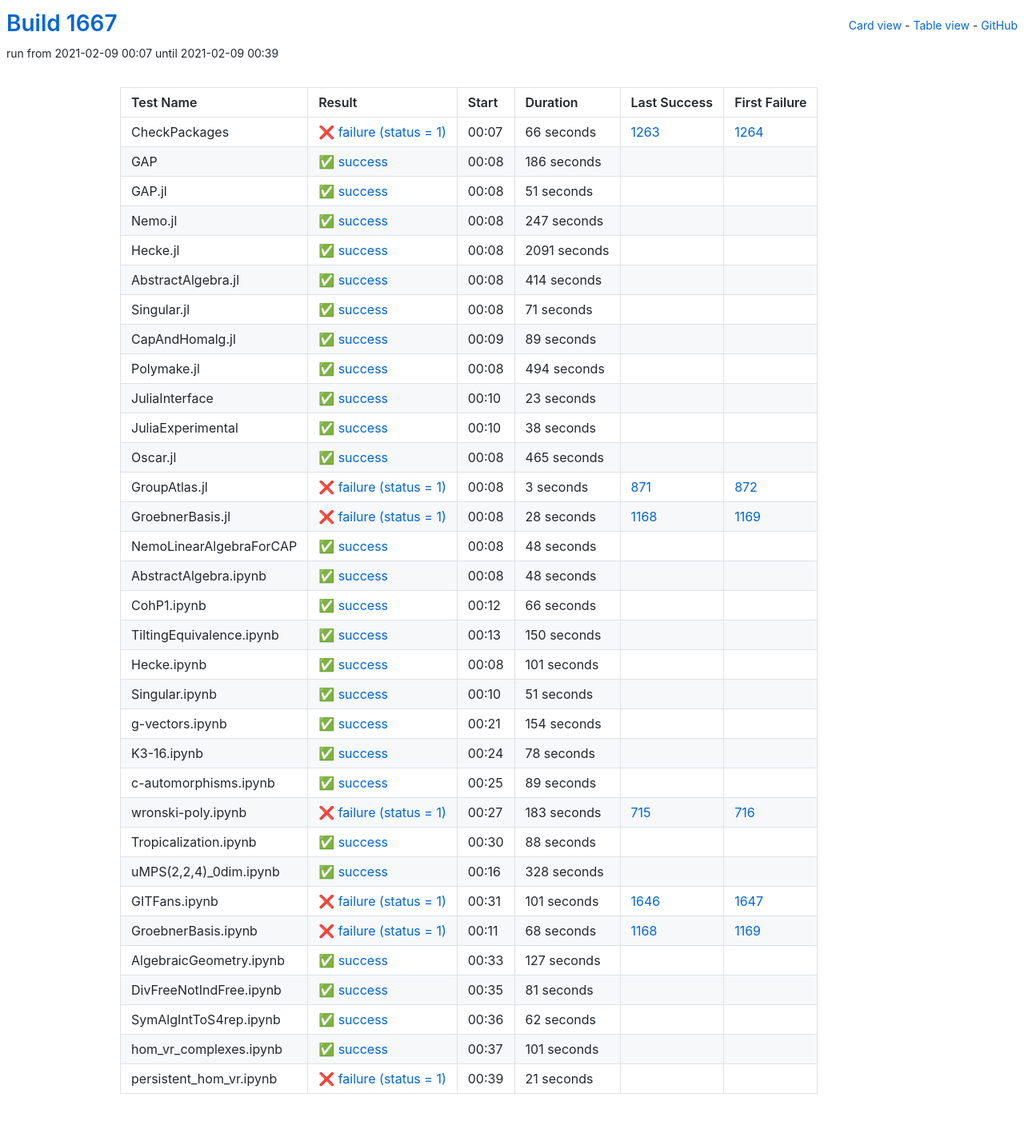
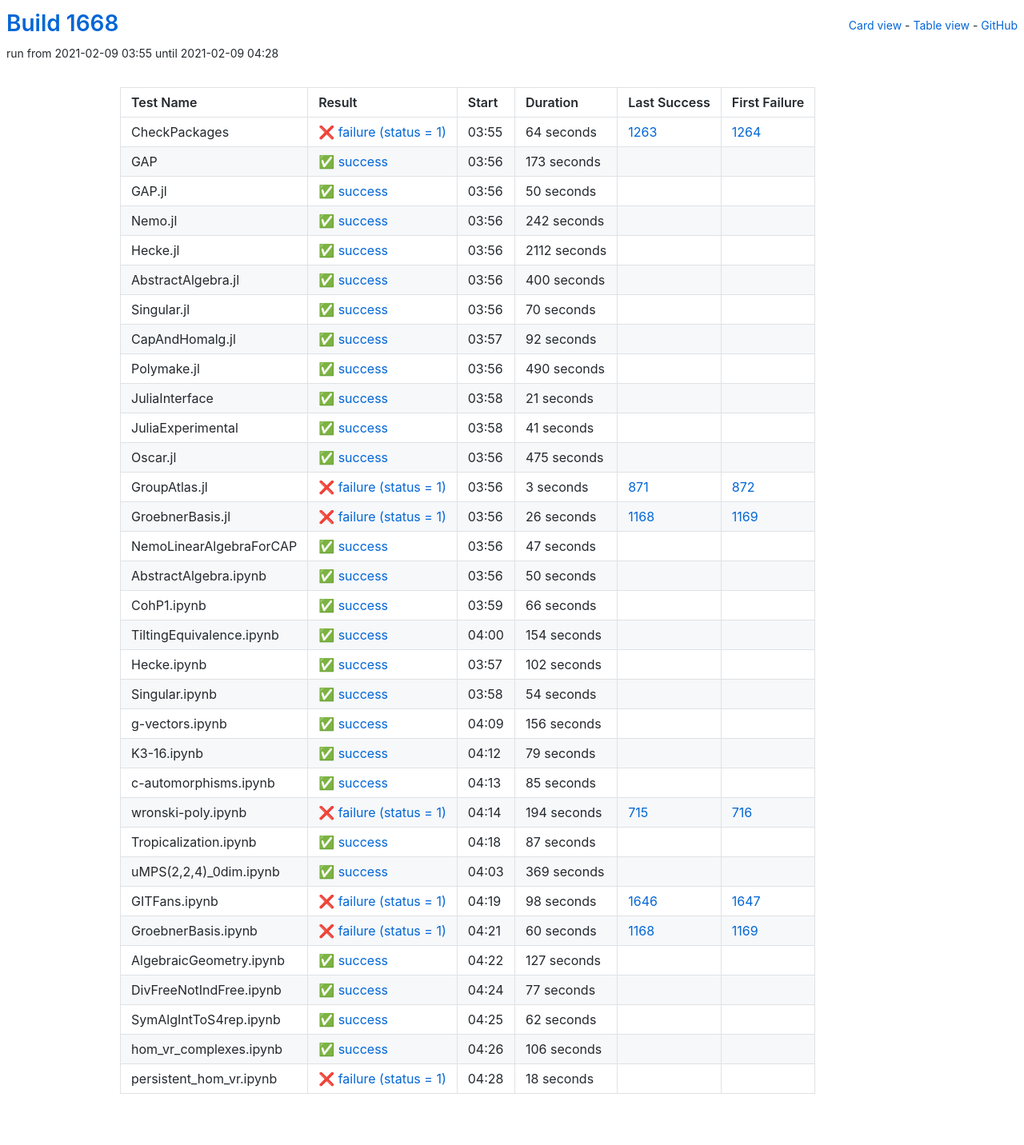
Before and after one commit to oscar-system/oscar-ci-status-stable, a Jekyll site: the page built from table.html, in a window 1280 px wide. Shown: the whole page at 80% size. Built offline with Jekyll 4.4.1, drawn with Linux system fonts in a browser that asks for light colours.

Commit message:
Build #1668

```diff
--- a/_data/ci.yml
+++ b/_data/ci.yml
@@ -1,6 +1,6 @@
 ---
-build: 1667
-build_url: https://oscarci.mathematik.uni-kl.de/job/oscar-stable/1667/
+build: 1668
+build_url: https://oscarci.mathematik.uni-kl.de/job/oscar-stable/1668/
 job: oscar-stable
 organization: oscar-system
 repo: oscar-ci-status-stable
@@ -8,152 +8,152 @@ repourl: https://github.com/oscar-system/oscar-ci-status-stable
 tests:
 - name: CheckPackages
   id: checkpackages
-  log: https://oscarci.mathematik.uni-kl.de/job/oscar-stable/1667/artifact/logs/build-1667/CheckPackages.log
-  start: 2021-02-09 00:07
+  log: https://oscarci.mathematik.uni-kl.de/job/oscar-stable/1668/artifact/logs/build-1668/CheckPackages.log
+  start: 2021-02-09 03:55
   success: false
   exitcode: 1
   status: failure
-  duration: 66
+  duration: 64
   last_success: 1263
   last_success_url: https://oscarci.mathematik.uni-kl.de/job/oscar-stable/1263/
   first_failure: 1264
   first_failure_url: https://oscarci.mathematik.uni-kl.de/job/oscar-stable/1264/
 - name: GAP
   id: gap
-  log: https://oscarci.mathematik.uni-kl.de/job/oscar-stable/1667/artifact/logs/build-1667/GAP.log
-  start: 2021-02-09 00:08
+  log: https://oscarci.mathematik.uni-kl.de/job/oscar-stable/1668/artifact/logs/build-1668/GAP.log
+  start: 2021-02-09 03:56
   success: true
   exitcode: 0
   status: success
-  duration: 186
+  duration: 173
   last_success: false
   last_success_url:
   first_failure: false
   first_failure_url:
 - name: GAP.jl
   id: gap-jl
-  log: https://oscarci.mathematik.uni-kl.de/job/oscar-stable/1667/artifact/logs/build-1667/GAP.jl.log
-  start: 2021-02-09 00:08
+  log: https://oscarci.mathematik.uni-kl.de/job/oscar-stable/1668/artifact/logs/build-1668/GAP.jl.log
+  start: 2021-02-09 03:56
   success: true
   exitcode: 0
   status: success
-  duration: 51
+  duration: 50
   last_success: false
   last_success_url:
   first_failure: false
   first_failure_url:
 - name: Nemo.jl
   id: nemo-jl
-  log: https://oscarci.mathematik.uni-kl.de/job/oscar-stable/1667/artifact/logs/build-1667/Nemo.jl.log
-  start: 2021-02-09 00:08
+  log: https://oscarci.mathematik.uni-kl.de/job/oscar-stable/1668/artifact/logs/build-1668/Nemo.jl.log
+  start: 2021-02-09 03:56
   success: true
   exitcode: 0
   status: success
-  duration: 247
+  duration: 242
   last_success: false
   last_success_url:
   first_failure: false
   first_failure_url:
 - name: Hecke.jl
   id: hecke-jl
-  log: https://oscarci.mathematik.uni-kl.de/job/oscar-stable/1667/artifact/logs/build-1667/Hecke.jl.log
-  start: 2021-02-09 00:08
+  log: https://oscarci.mathematik.uni-kl.de/job/oscar-stable/1668/artifact/logs/build-1668/Hecke.jl.log
+  start: 2021-02-09 03:56
   success: true
   exitcode: 0
   status: success
-  duration: 2091
+  duration: 2112
   last_success: false
   last_success_url:
   first_failure: false
   first_failure_url:
 - name: AbstractAlgebra.jl
   id: abstractalgebra-jl
-  log: https://oscarci.mathematik.uni-kl.de/job/oscar-stable/1667/artifact/logs/build-1667/AbstractAlgebra.jl.log
-  start: 2021-02-09 00:08
+  log: https://oscarci.mathematik.uni-kl.de/job/oscar-stable/1668/artifact/logs/build-1668/AbstractAlgebra.jl.log
+  start: 2021-02-09 03:56
   success: true
   exitcode: 0
   status: success
-  duration: 414
+  duration: 400
   last_success: false
   last_success_url:
   first_failure: false
   first_failure_url:
 - name: Singular.jl
   id: singular-jl
-  log: https://oscarci.mathematik.uni-kl.de/job/oscar-stable/1667/artifact/logs/build-1667/Singular.jl.log
-  start: 2021-02-09 00:08
+  log: https://oscarci.mathematik.uni-kl.de/job/oscar-stable/1668/artifact/logs/build-1668/Singular.jl.log
+  start: 2021-02-09 03:56
   success: true
   exitcode: 0
   status: success
-  duration: 71
+  duration: 70
   last_success: false
   last_success_url:
   first_failure: false
   first_failure_url:
 - name: CapAndHomalg.jl
   id: capandhomalg-jl
-  log: https://oscarci.mathematik.uni-kl.de/job/oscar-stable/1667/artifact/logs/build-1667/CapAndHomalg.jl.log
-  start: 2021-02-09 00:09
+  log: https://oscarci.mathematik.uni-kl.de/job/oscar-stable/1668/artifact/logs/build-1668/CapAndHomalg.jl.log
+  start: 2021-02-09 03:57
   success: true
   exitcode: 0
   status: success
-  duration: 89
+  duration: 92
   last_success: false
   last_success_url:
   first_failure: false
   first_failure_url:
 - name: Polymake.jl
   id: polymake-jl
-  log: https://oscarci.mathematik.uni-kl.de/job/oscar-stable/1667/artifact/logs/build-1667/Polymake.jl.log
-  start: 2021-02-09 00:08
+  log: https://oscarci.mathematik.uni-kl.de/job/oscar-stable/1668/artifact/logs/build-1668/Polymake.jl.log
+  start: 2021-02-09 03:56
   success: true
   exitcode: 0
   status: success
-  duration: 494
+  duration: 490
   last_success: false
   last_success_url:
   first_failure: false
   first_failure_url:
 - name: JuliaInterface
   id: juliainterface
-  log: https://oscarci.mathematik.uni-kl.de/job/oscar-stable/1667/artifact/logs/build-1667/JuliaInterface.log
-  start: 2021-02-09 00:10
+  log: https://oscarci.mathematik.uni-kl.de/job/oscar-stable/1668/artifact/logs/build-1668/JuliaInterface.log
+  start: 2021-02-09 03:58
   success: true
   exitcode: 0
   status: success
-  duration: 23
+  duration: 21
   last_success: false
   last_success_url:
   first_failure: false
   first_failure_url:
 - name: JuliaExperimental
   id: juliaexperimental
-  log: https://oscarci.mathematik.uni-kl.de/job/oscar-stable/1667/artifact/logs/build-1667/JuliaExperimental.log
-  start: 2021-02-09 00:10
+  log: https://oscarci.mathematik.uni-kl.de/job/oscar-stable/1668/artifact/logs/build-1668/JuliaExperimental.log
+  start: 2021-02-09 03:58
   success: true
   exitcode: 0
   status: success
-  duration: 38
+  duration: 41
   last_success: false
   last_success_url:
   first_failure: false
   first_failure_url:
 - name: Oscar.jl
   id: oscar-jl
-  log: https://oscarci.mathematik.uni-kl.de/job/oscar-stable/1667/artifact/logs/build-1667/Oscar.jl.log
-  start: 2021-02-09 00:08
+  log: https://oscarci.mathematik.uni-kl.de/job/oscar-stable/1668/artifact/logs/build-1668/Oscar.jl.log
+  start: 2021-02-09 03:56
   success: true
   exitcode: 0
   status: success
-  duration: 465
+  duration: 475
   last_success: false
   last_success_url:
   first_failure: false
   first_failure_url:
 - name: GroupAtlas.jl
   id: groupatlas-jl
-  log: https://oscarci.mathematik.uni-kl.de/job/oscar-stable/1667/artifact/logs/build-1667/GroupAtlas.jl.log
-  start: 2021-02-09 00:08
+  log: https://oscarci.mathematik.uni-kl.de/job/oscar-stable/1668/artifact/logs/build-1668/GroupAtlas.jl.log
+  start: 2021-02-09 03:56
   success: false
   exitcode: 1
   status: failure
@@ -164,44 +164,44 @@ tests:
   first_failure_url: https://oscarci.mathematik.uni-kl.de/job/oscar-stable/872/
 - name: GroebnerBasis.jl
   id: groebnerbasis-jl
-  log: https://oscarci.mathematik.uni-kl.de/job/oscar-stable/1667/artifact/logs/build-1667/GroebnerBasis.jl.log
-  start: 2021-02-09 00:08
+  log: https://oscarci.mathematik.uni-kl.de/job/oscar-stable/1668/artifact/logs/build-1668/GroebnerBasis.jl.log
+  start: 2021-02-09 03:56
   success: false
   exitcode: 1
   status: failure
-  duration: 28
+  duration: 26
   last_success: 1168
   last_success_url: https://oscarci.mathematik.uni-kl.de/job/oscar-stable/1168/
   first_failure: 1169
   first_failure_url: https://oscarci.mathematik.uni-kl.de/job/oscar-stable/1169/
 - name: NemoLinearAlgebraForCAP
   id: nemolinearalgebraforcap
-  log: https://oscarci.mathematik.uni-kl.de/job/oscar-stable/1667/artifact/logs/build-1667/NemoLinearAlgebraForCAP.log
-  start: 2021-02-09 00:08
+  log: https://oscarci.mathematik.uni-kl.de/job/oscar-stable/1668/artifact/logs/build-1668/NemoLinearAlgebraForCAP.log
+  start: 2021-02-09 03:56
   success: true
   exitcode: 0
   status: success
-  duration: 48
+  duration: 47
   last_success: false
   last_success_url:
   first_failure: false
   first_failure_url:
 - name: AbstractAlgebra.ipynb
   id: abstractalgebra-ipynb
-  log: https://oscarci.mathematik.uni-kl.de/job/oscar-stable/1667/artifact/logs/build-1667/AbstractAlgebra.ipynb.log
-  start: 2021-02-09 00:08
+  log: https://oscarci.mathematik.uni-kl.de/job/oscar-stable/1668/artifact/logs/build-1668/AbstractAlgebra.ipynb.log
+  start: 2021-02-09 03:56
   success: true
   exitcode: 0
   status: success
-  duration: 48
+  duration: 50
   last_success: false
   last_success_url:
   first_failure: false
   first_failure_url:
 - name: CohP1.ipynb
   id: cohp1-ipynb
-  log: https://oscarci.mathematik.uni-kl.de/job/oscar-stable/1667/artifact/logs/build-1667/CohP1.ipynb.log
-  start: 2021-02-09 00:12
+  log: https://oscarci.mathematik.uni-kl.de/job/oscar-stable/1668/artifact/logs/build-1668/CohP1.ipynb.log
+  start: 2021-02-09 03:59
   success: true
   exitcode: 0
   status: success
@@ -212,44 +212,8 @@ tests:
   first_failure_url:
 - name: TiltingEquivalence.ipynb
   id: tiltingequivalence-ipynb
-  log: https://oscarci.mathematik.uni-kl.de/job/oscar-stable/1667/artifact/logs/build-1667/TiltingEquivalence.ipynb.log
-  start: 2021-02-09 00:13
-  success: true
-  exitcode: 0
-  status: success
-  duration: 150
-  last_success: false
-  last_success_url:
-  first_failure: false
-  first_failure_url:
-- name: Hecke.ipynb
-  id: hecke-ipynb
-  log: https://oscarci.mathematik.uni-kl.de/job/oscar-stable/1667/artifact/logs/build-1667/Hecke.ipynb.log
-  start: 2021-02-09 00:08
-  success: true
-  exitcode: 0
-  status: success
-  duration: 101
-  last_success: false
-  last_success_url:
-  first_failure: false
-  first_failure_url:
-- name: Singular.ipynb
-  id: singular-ipynb
-  log: https://oscarci.mathematik.uni-kl.de/job/oscar-stable/1667/artifact/logs/build-1667/Singular.ipynb.log
-  start: 2021-02-09 00:10
-  success: true
-  exitcode: 0
-  status: success
-  duration: 51
-  last_success: false
-  last_success_url:
-  first_failure: false
-  first_failure_url:
-- name: g-vectors.ipynb
-  id: g-vectors-ipynb
-  log: https://oscarci.mathematik.uni-kl.de/job/oscar-stable/1667/artifact/logs/build-1667/g-vectors.ipynb.log
-  start: 2021-02-09 00:21
+  log: https://oscarci.mathematik.uni-kl.de/job/oscar-stable/1668/artifact/logs/build-1668/TiltingEquivalence.ipynb.log
+  start: 2021-02-09 04:00
   success: true
   exitcode: 0
   status: success
@@ -258,94 +222,130 @@ tests:
   last_success_url:
   first_failure: false
   first_failure_url:
-- name: K3-16.ipynb
-  id: k3-16-ipynb
-  log: https://oscarci.mathematik.uni-kl.de/job/oscar-stable/1667/artifact/logs/build-1667/K3-16.ipynb.log
-  start: 2021-02-09 00:24
+- name: Hecke.ipynb
+  id: hecke-ipynb
+  log: https://oscarci.mathematik.uni-kl.de/job/oscar-stable/1668/artifact/logs/build-1668/Hecke.ipynb.log
+  start: 2021-02-09 03:57
   success: true
   exitcode: 0
   status: success
-  duration: 78
+  duration: 102
+  last_success: false
+  last_success_url:
+  first_failure: false
+  first_failure_url:
+- name: Singular.ipynb
+  id: singular-ipynb
+  log: https://oscarci.mathematik.uni-kl.de/job/oscar-stable/1668/artifact/logs/build-1668/Singular.ipynb.log
+  start: 2021-02-09 03:58
+  success: true
+  exitcode: 0
+  status: success
+  duration: 54
+  last_success: false
+  last_success_url:
+  first_failure: false
+  first_failure_url:
+- name: g-vectors.ipynb
+  id: g-vectors-ipynb
+  log: https://oscarci.mathematik.uni-kl.de/job/oscar-stable/1668/artifact/logs/build-1668/g-vectors.ipynb.log
+  start: 2021-02-09 04:09
+  success: true
+  exitcode: 0
+  status: success
+  duration: 156
+  last_success: false
+  last_success_url:
+  first_failure: false
+  first_failure_url:
+- name: K3-16.ipynb
+  id: k3-16-ipynb
+  log: https://oscarci.mathematik.uni-kl.de/job/oscar-stable/1668/artifact/logs/build-1668/K3-16.ipynb.log
+  start: 2021-02-09 04:12
+  success: true
+  exitcode: 0
+  status: success
+  duration: 79
   last_success: false
   last_success_url:
   first_failure: false
   first_failure_url:
 - name: c-automorphisms.ipynb
   id: c-automorphisms-ipynb
-  log: https://oscarci.mathematik.uni-kl.de/job/oscar-stable/1667/artifact/logs/build-1667/c-automorphisms.ipynb.log
-  start: 2021-02-09 00:25
+  log: https://oscarci.mathematik.uni-kl.de/job/oscar-stable/1668/artifact/logs/build-1668/c-automorphisms.ipynb.log
+  start: 2021-02-09 04:13
   success: true
   exitcode: 0
   status: success
-  duration: 89
+  duration: 85
   last_success: false
   last_success_url:
   first_failure: false
   first_failure_url:
 - name: wronski-poly.ipynb
   id: wronski-poly-ipynb
-  log: https://oscarci.mathematik.uni-kl.de/job/oscar-stable/1667/artifact/logs/build-1667/wronski-poly.ipynb.log
-  start: 2021-02-09 00:27
+  log: https://oscarci.mathematik.uni-kl.de/job/oscar-stable/1668/artifact/logs/build-1668/wronski-poly.ipynb.log
+  start: 2021-02-09 04:14
   success: false
   exitcode: 1
   status: failure
-  duration: 183
+  duration: 194
   last_success: 715
   last_success_url: https://oscarci.mathematik.uni-kl.de/job/oscar-stable/715/
   first_failure: 716
   first_failure_url: https://oscarci.mathematik.uni-kl.de/job/oscar-stable/716/
 - name: Tropicalization.ipynb
   id: tropicalization-ipynb
-  log: https://oscarci.mathematik.uni-kl.de/job/oscar-stable/1667/artifact/logs/build-1667/Tropicalization.ipynb.log
-  start: 2021-02-09 00:30
+  log: https://oscarci.mathematik.uni-kl.de/job/oscar-stable/1668/artifact/logs/build-1668/Tropicalization.ipynb.log
+  start: 2021-02-09 04:18
   success: true
   exitcode: 0
   status: success
-  duration: 88
+  duration: 87
   last_success: false
   last_success_url:
   first_failure: false
   first_failure_url:
 - name: uMPS(2,2,4)_0dim.ipynb
   id: umps-2-2-4-0dim-ipynb
-  log: https://oscarci.mathematik.uni-kl.de/job/oscar-stable/1667/artifact/logs/build-1667/uMPS-2-2-4-_0dim.ipynb.log
-  start: 2021-02-09 00:16
+  log: https://oscarci.mathematik.uni-kl.de/job/oscar-stable/1668/artifact/logs/build-1668/uMPS-2-2-4-_0dim.ipynb.log
+  start: 2021-02-09 04:03
   success: true
   exitcode: 0
   status: success
-  duration: 328
+  duration: 369
   last_success: false
   last_success_url:
   first_failure: false
   first_failure_url:
 - name: GITFans.ipynb
   id: gitfans-ipynb
-  log: https://oscarci.mathematik.uni-kl.de/job/oscar-stable/1667/artifact/logs/build-1667/GITFans.ipynb.log
-  start: 2021-02-09 00:31
+  log: https://oscarci.mathematik.uni-kl.de/job/oscar-stable/1668/artifact/logs/build-1668/GITFans.ipynb.log
+  start: 2021-02-09 04:19
   success: false
   exitcode: 1
   status: failure
-  duration: 101
+  duration: 98
   last_success: 1646
   last_success_url: https://oscarci.mathematik.uni-kl.de/job/oscar-stable/1646/
   first_failure: 1647
   first_failure_url: https://oscarci.mathematik.uni-kl.de/job/oscar-stable/1647/
 - name: GroebnerBasis.ipynb
   id: groebnerbasis-ipynb
-  log: https://oscarci.mathematik.uni-kl.de/job/oscar-stable/1667/artifact/logs/build-1667/GroebnerBasis.ipynb.log
-  start: 2021-02-09 00:11
+  log: https://oscarci.mathematik.uni-kl.de/job/oscar-stable/1668/artifact/logs/build-1668/GroebnerBasis.ipynb.log
+  start: 2021-02-09 04:21
   success: false
   exitcode: 1
   status: failure
-  duration: 68
+  duration: 60
   last_success: 1168
   last_success_url: https://oscarci.mathematik.uni-kl.de/job/oscar-stable/1168/
   first_failure: 1169
   first_failure_url: https://oscarci.mathematik.uni-kl.de/job/oscar-stable/1169/
 - name: AlgebraicGeometry.ipynb
   id: algebraicgeometry-ipynb
-  log: https://oscarci.mathematik.uni-kl.de/job/oscar-stable/1667/artifact/logs/build-1667/AlgebraicGeometry.ipynb.log
-  start: 2021-02-09 00:33
+  log: https://oscarci.mathematik.uni-kl.de/job/oscar-stable/1668/artifact/logs/build-1668/AlgebraicGeometry.ipynb.log
+  start: 2021-02-09 04:22
   success: true
   exitcode: 0
   status: success
@@ -356,20 +356,20 @@ tests:
   first_failure_url:
 - name: DivFreeNotIndFree.ipynb
   id: divfreenotindfree-ipynb
-  log: https://oscarci.mathematik.uni-kl.de/job/oscar-stable/1667/artifact/logs/build-1667/DivFreeNotIndFree.ipynb.log
-  start: 2021-02-09 00:35
+  log: https://oscarci.mathematik.uni-kl.de/job/oscar-stable/1668/artifact/logs/build-1668/DivFreeNotIndFree.ipynb.log
+  start: 2021-02-09 04:24
   success: true
   exitcode: 0
   status: success
-  duration: 81
+  duration: 77
   last_success: false
   last_success_url:
   first_failure: false
   first_failure_url:
 - name: SymAlgIntToS4rep.ipynb
   id: symalginttos4rep-ipynb
-  log: https://oscarci.mathematik.uni-kl.de/job/oscar-stable/1667/artifact/logs/build-1667/SymAlgIntToS4rep.ipynb.log
-  start: 2021-02-09 00:36
+  log: https://oscarci.mathematik.uni-kl.de/job/oscar-stable/1668/artifact/logs/build-1668/SymAlgIntToS4rep.ipynb.log
+  start: 2021-02-09 04:25
   success: true
   exitcode: 0
   status: success
@@ -380,24 +380,24 @@ tests:
   first_failure_url:
 - name: hom_vr_complexes.ipynb
   id: hom-vr-complexes-ipynb
-  log: https://oscarci.mathematik.uni-kl.de/job/oscar-stable/1667/artifact/logs/build-1667/hom_vr_complexes.ipynb.log
-  start: 2021-02-09 00:37
+  log: https://oscarci.mathematik.uni-kl.de/job/oscar-stable/1668/artifact/logs/build-1668/hom_vr_complexes.ipynb.log
+  start: 2021-02-09 04:26
   success: true
   exitcode: 0
   status: success
-  duration: 101
+  duration: 106
   last_success: false
   last_success_url:
   first_failure: false
   first_failure_url:
 - name: persistent_hom_vr.ipynb
   id: persistent-hom-vr-ipynb
-  log: https://oscarci.mathematik.uni-kl.de/job/oscar-stable/1667/artifact/logs/build-1667/persistent_hom_vr.ipynb.log
-  start: 2021-02-09 00:39
+  log: https://oscarci.mathematik.uni-kl.de/job/oscar-stable/1668/artifact/logs/build-1668/persistent_hom_vr.ipynb.log
+  start: 2021-02-09 04:28
   success: false
   exitcode: 1
   status: failure
-  duration: 21
+  duration: 18
   last_success: false
   last_success_url:
   first_failure: false
```
Also changed, not shown: README.md.
